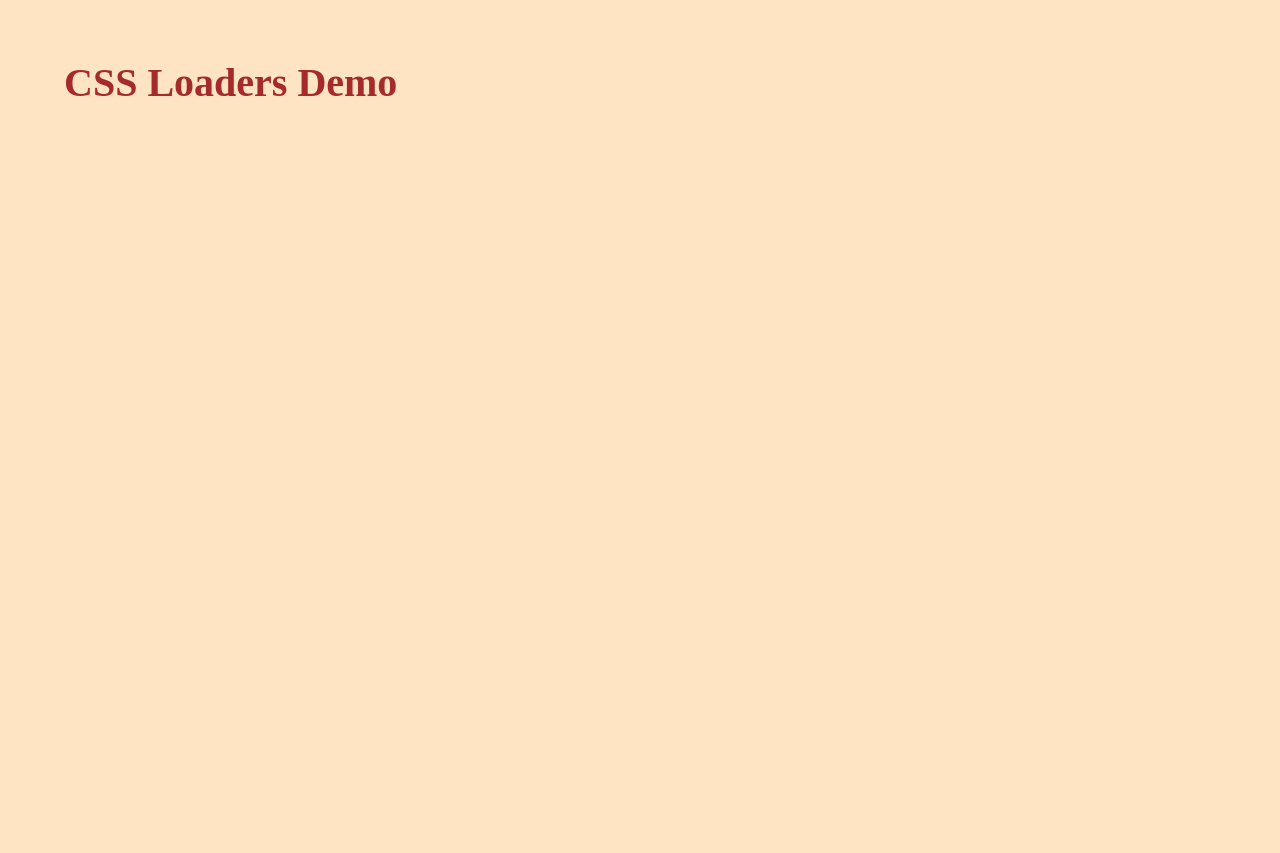
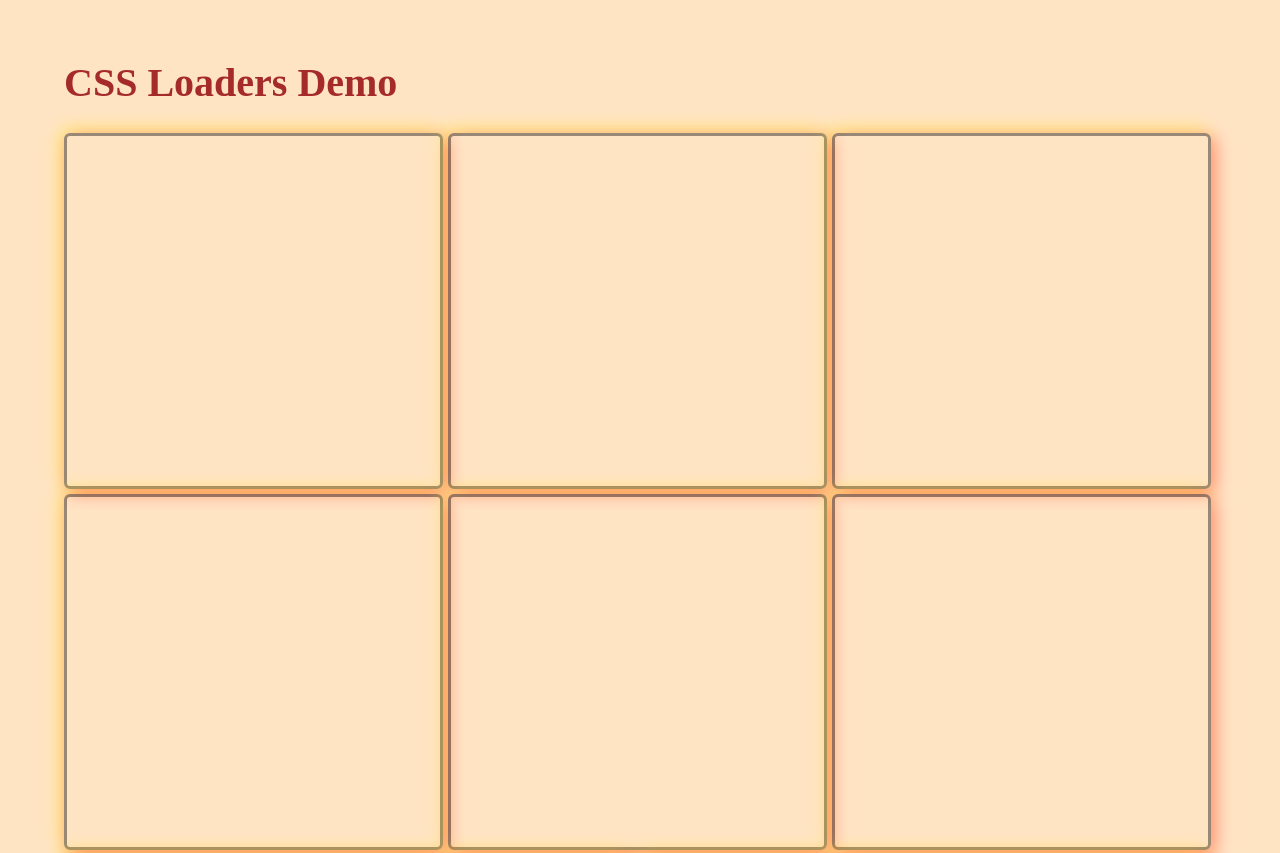
Before and after one commit to gadjetron/css_loaders, a plain HTML site: page loaders/index.html in a window 1280 px wide. Shown: the top 853 px of the page. Before the commit the page ends 800 px from the top, so only its background shows below. Drawn offline with Linux system fonts and the light colour scheme.

Commit message:
Set styles for flexbox layout

```diff
--- a/loaders/style.css
+++ b/loaders/style.css
@@ -11,3 +11,30 @@ h1.header{
     color: brown;
     font-size: 2.5em;
 }
+
+.flex-loaders-container{
+    display: flex;
+    display: -webkit-flex;
+    flex-wrap: wrap;
+    padding-bottom: 2em;
+    /*border: solid 1px black;*/
+}
+
+.flex-loader-box{
+    -webkit-flex: 1;
+    -moz-flex: 1;
+    -ms-flex: 1;
+    -o-flex: 1;
+    flex: 1;
+    flex-basis: 25%;
+    margin-bottom: 5px;
+    margin-right: 5px;
+    height: 350px;
+    border: solid 1px black;
+    border-width: 3px;
+    border-radius: 6px;
+    background-color: inherit;
+    opacity: 0.4;
+    z-index: 2;
+    box-shadow: 4px 4px 18px red, -4px -4px 18px yellow;
+}
```
Also changed, not shown: loaders/index.html (+1 -0 lines).
